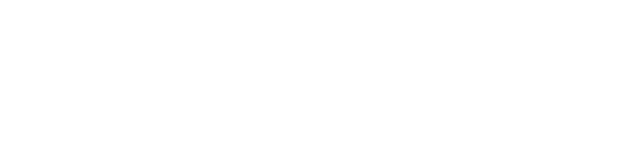
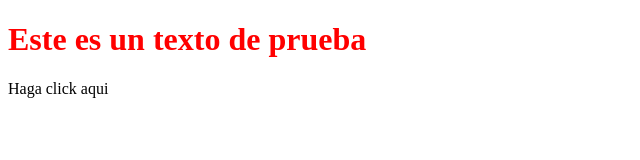
Before and after one commit to mabmab159/desarrollo-web-cibertec, a plain HTML site: page clase-13/index.html in a window 1280 px wide. Shown: the whole page, without its empty margins (0-640 px from the left). Drawn offline with nearby package versions, Linux system fonts and the light colour scheme.

Commit message:
Add jquery comportamiento

```diff
--- a/clase-13/index.html
+++ b/clase-13/index.html
@@ -9,7 +9,14 @@
 <script src="https://ajax.googleapis.com/ajax/libs/jquery/3.7.1/jquery.min.js"></script>
 
 <body>
-
+    <h1>Este es un texto de prueba</h1>
+    <div id="div-click">Haga click aqui</div>
 </body>
+<script>
+    $('h1').css("color", "red")
+    $("#div-click").on("click", function () {
+        alert("Hiciste click aqui")
+    })
+</script>
 
 </html>
```
